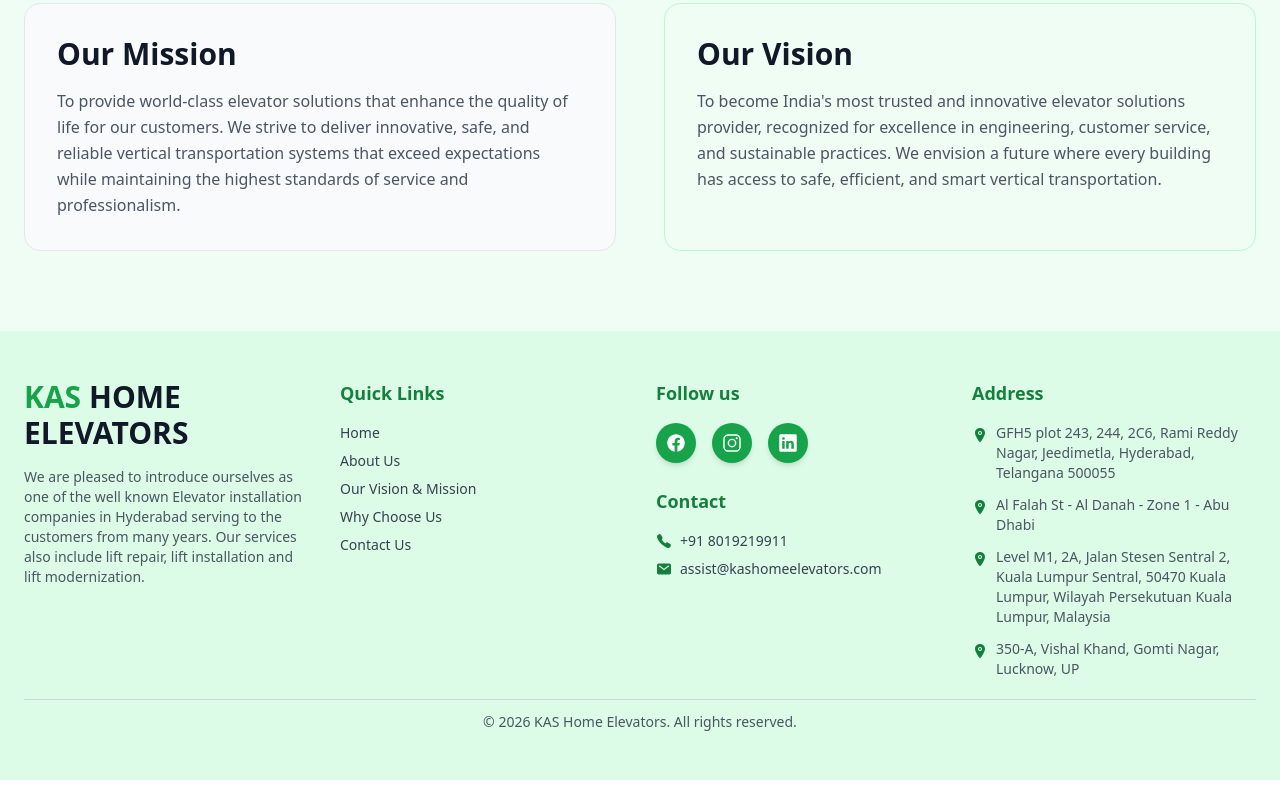
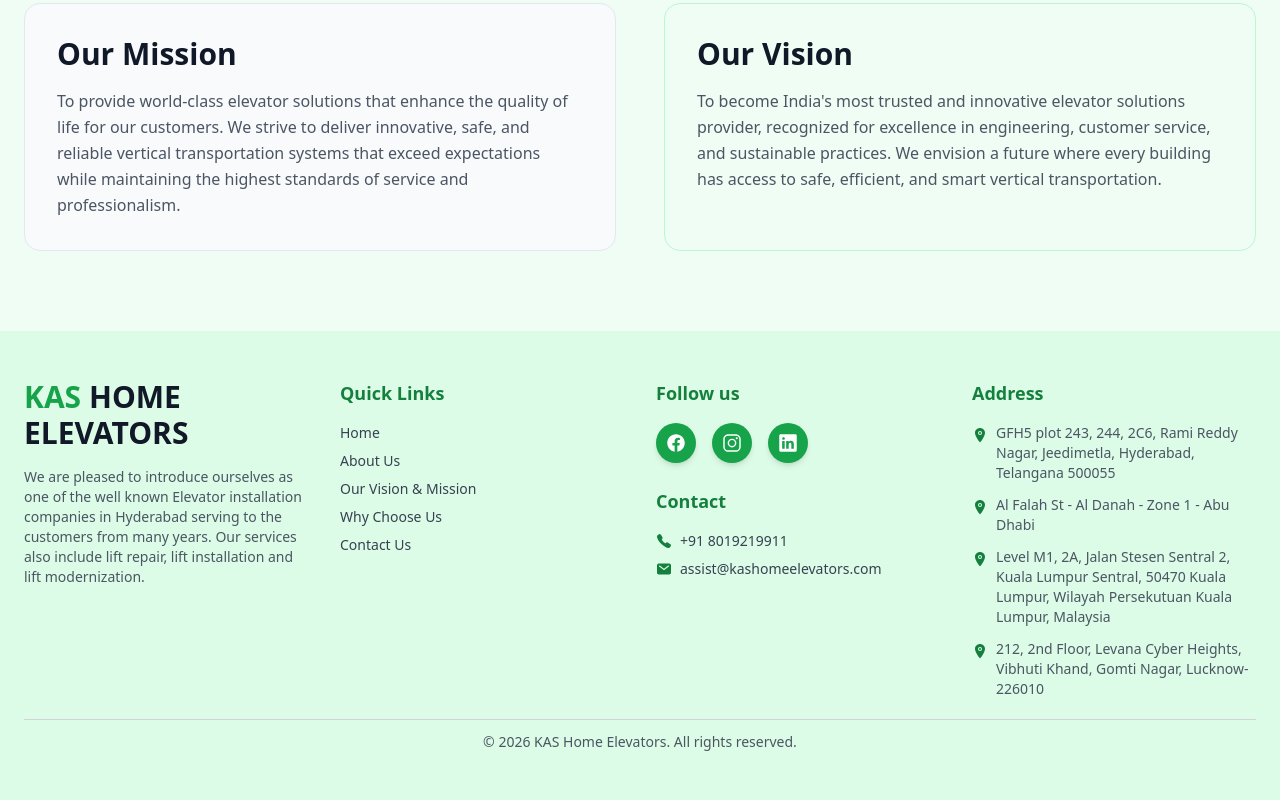
Before and after one commit to nelantikranti/kas_frontend, a Next.js app: page /about in a window 1280 px wide. Shown: the part 2306-3106 px from the top of the page. Built offline with nearby package versions, Linux system fonts and the light colour scheme.

Commit message:
change address

```diff
--- a/components/Footer.tsx
+++ b/components/Footer.tsx
@@ -14,7 +14,7 @@
   const addresses = [
     {
       text: "GFH5 plot 243, 244, 2C6, Rami Reddy Nagar, Jeedimetla, Hyderabad, Telangana 500055",
-      mapUrl: "https://www.google.com/maps/search/?api=1&query=GFH5+plot+243+244+2C6+Rami+Reddy+Nagar+Jeedimetla+Hyderabad+Telangana+500055"
+      mapUrl: "https://share.google/EjPv6YDNow5AJlZz5"
     },
     {
       text: "Al Falah St - Al Danah - Zone 1 - Abu Dhabi",
@@ -25,7 +25,7 @@
       mapUrl: "https://www.google.com/maps/search/?api=1&query=Level+M1+2A+Jalan+Stesen+Sentral+2+Kuala+Lumpur+Sentral+50470"
     },
     {
-      text: "350-A, Vishal Khand, Gomti Nagar, Lucknow, UP",
+      text: "212, 2nd Floor, Levana Cyber Heights, Vibhuti Khand, Gomti Nagar, Lucknow-226010",
       mapUrl: "https://www.google.com/maps/search/?api=1&query=350-A+Vishal+Khand+Gomti+Nagar+Lucknow+UP"
     },
   ];
```
